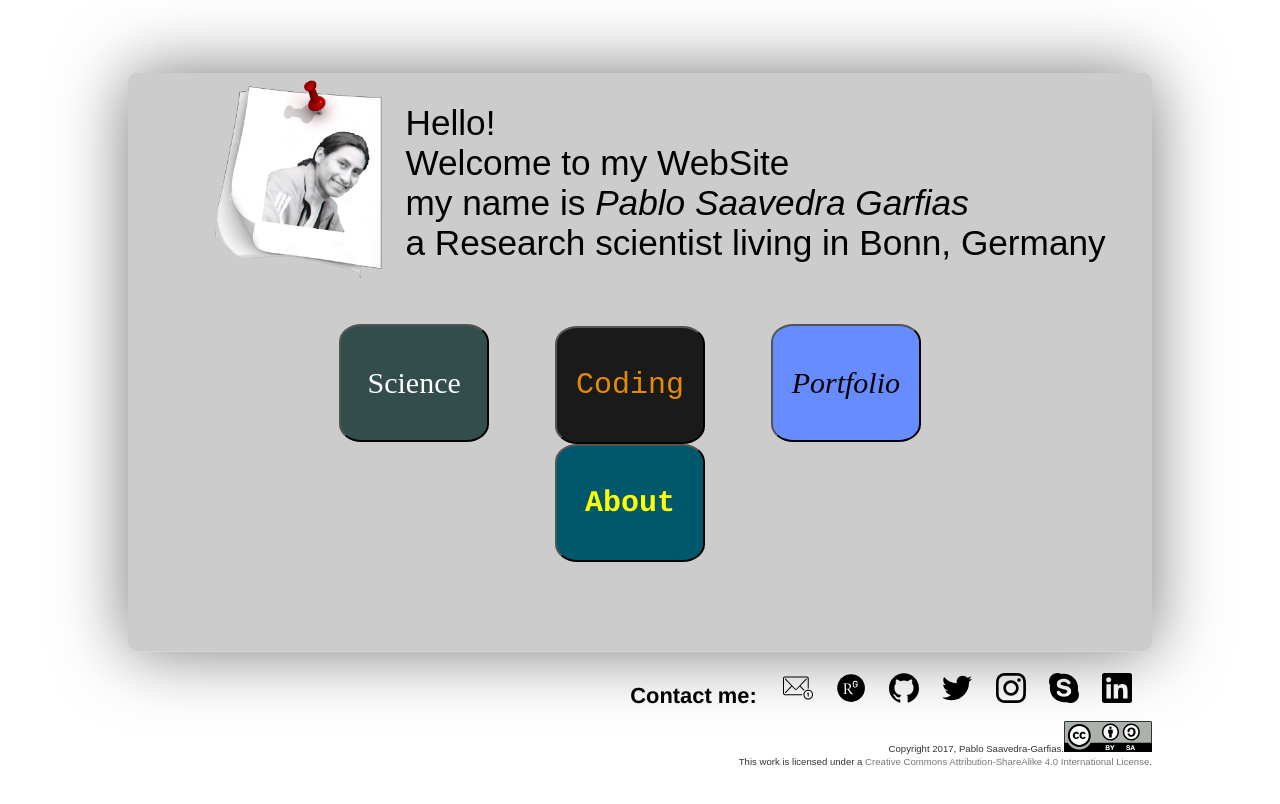
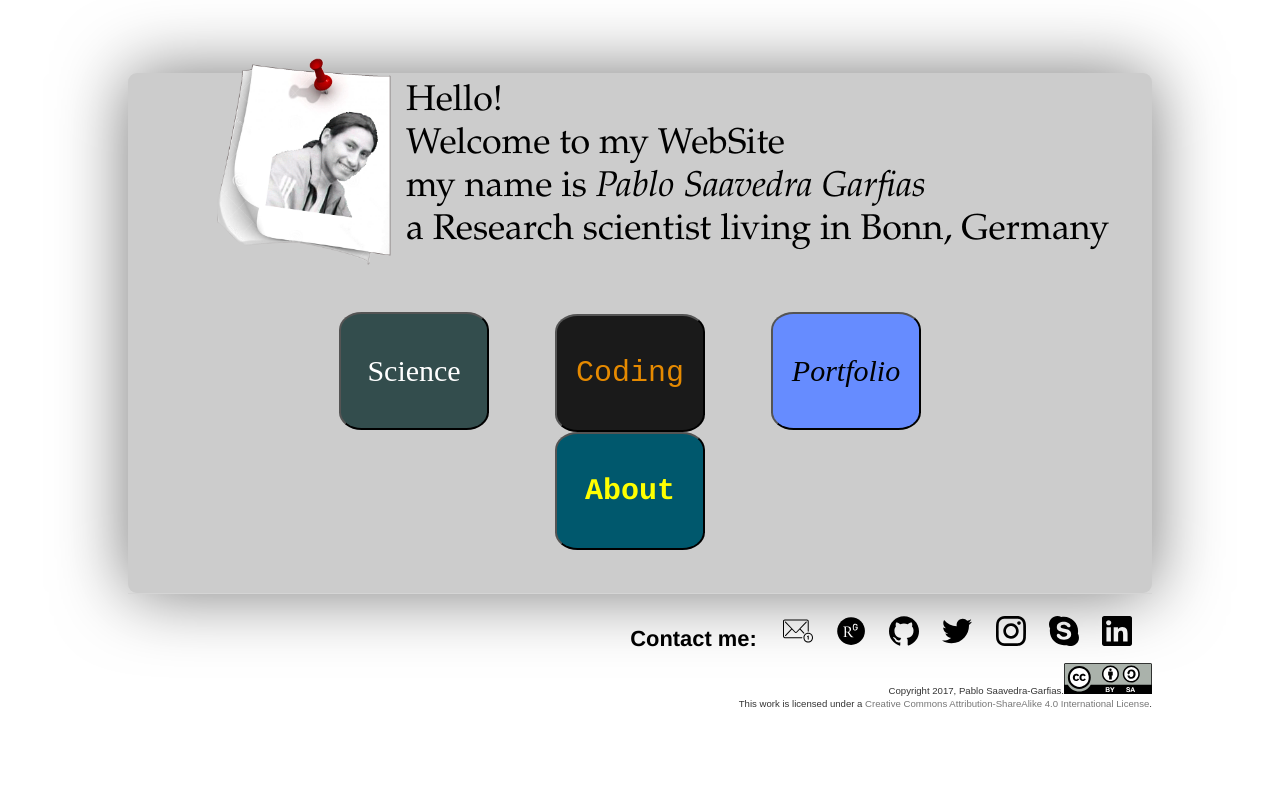
Before and after one commit to pablosaa/pablosaa.github.io, a Jekyll site: the page built from index.html, in a window 1280 px wide. Shown: the top 804 px of the page. Built offline with Jekyll 4.4.1, drawn with Linux system fonts in a browser that asks for light colours.

Commit message:
Font size adjusted to viewwidth and h2 font type family added

```diff
--- a/_layouts/withcaratula.html
+++ b/_layouts/withcaratula.html
@@ -5,7 +5,7 @@ layout: default
 <p id="meinvorwort">{{ page.vorworte }}</p>
 <p style="text-align:right;">
   {% if page.caratula %}
-    <img src="{{site.baseurl}}/{{ page.caratula }}" alt="{{ page.title }}" width="310px" height="auto">
+    <img src="{{site.baseurl}}/{{ page.caratula }}" alt="{{ page.title }}" width="30%" height="auto">
     {% else %}
     <h3>{{ page.title }}</h3>
   {% endif %}
--- a/css/main.css
+++ b/css/main.css
@@ -46,7 +46,7 @@ h1 {
 }
 h2 {
   font-size: 2em;
-  font-family: fantasy;
+  font-family: 'fantasy','Bookman','Palatino';
   font-weight: lighter;
 }
 p {
@@ -91,7 +91,9 @@ ul.posts li {
   vertical-align: middle;
   width: 90%;
   height: 20em;
+  font-family: 'Times','Georgia';
   font-size: 1.1em;
+  font-size: 1.4vw;
 }
 .container a{
   color: #DD0101;
@@ -120,6 +122,7 @@ ul.posts li {
    font-family: 'Utopia','Sans-Serif';
    font-style:italic;
    font-size: 17pt;
+   font-size: 1.7vw;
    text-align:center;
    float:left;
    color:#3444EE;
--- a/index.html
+++ b/index.html
@@ -3,7 +3,7 @@ layout: default
 title: Pablo Saavedra's personal website
 ---
 <div style="width:22%;height:auto;display:inline-block; white-space:nowrap;">
-<img src="{{site.baseurl}}/images/fronts/pab_bild.png" alt="Portrait" style="width:auto;height:200px;margin-right:20px;margin-top:5px;margin-bottom:20px;">
+<img src="{{site.baseurl}}/images/fronts/pab_bild.png" alt="Portrait" style="width:95%;height:auto;margin-right:20px;margin-top:5px;margin-bottom:20px;">
 </div>
 <div style="width:50%;height:auto;display:inline-block; white-space:nowrap;text-align:left;vertical-align:top;">
 {% include welcome_en.md %}
@@ -18,5 +18,5 @@ title: Pablo Saavedra's personal website
 	</ul>
 </nav>
 </center>
-<p style="height:50px;">
+<p style="height:5%;">
 </p>
```
